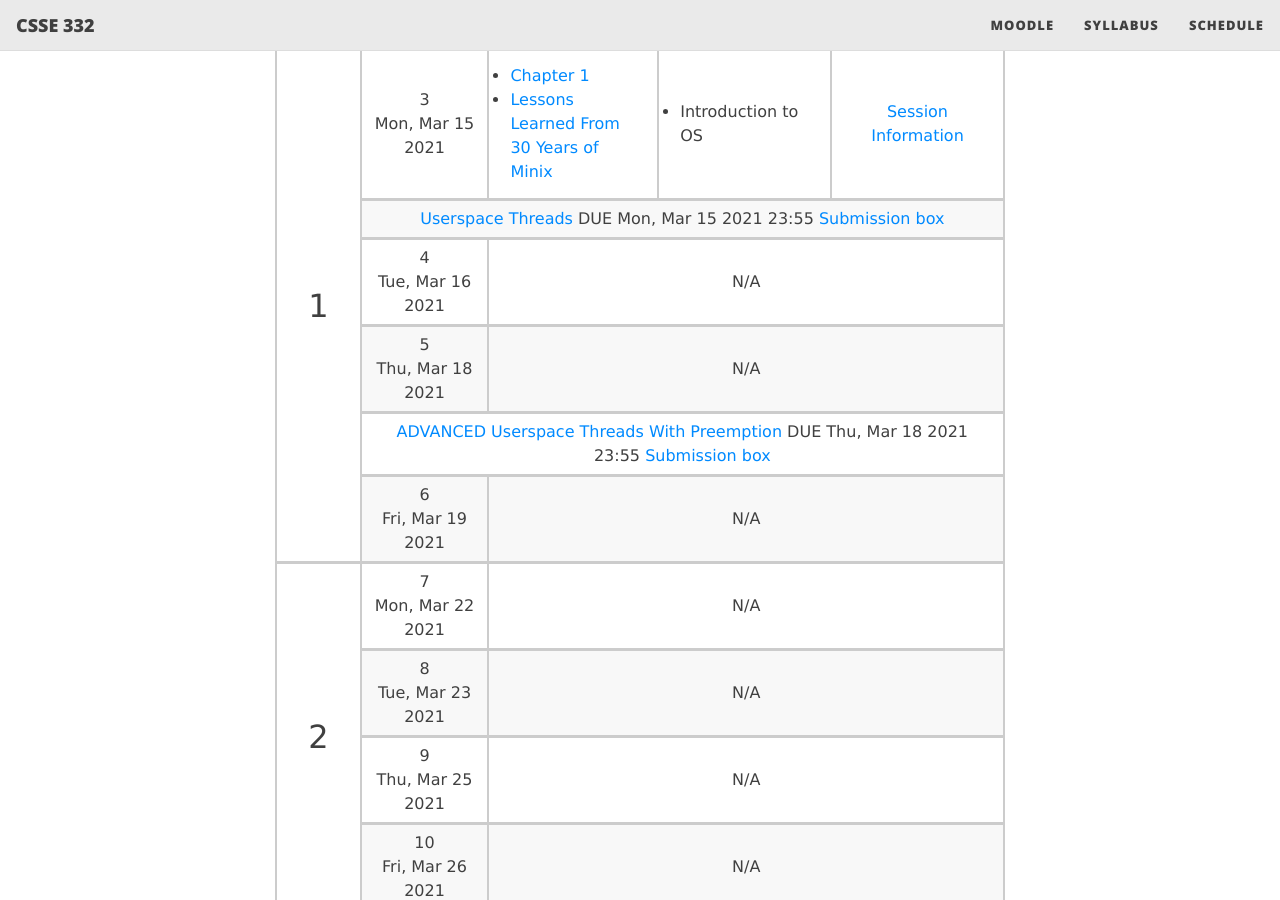
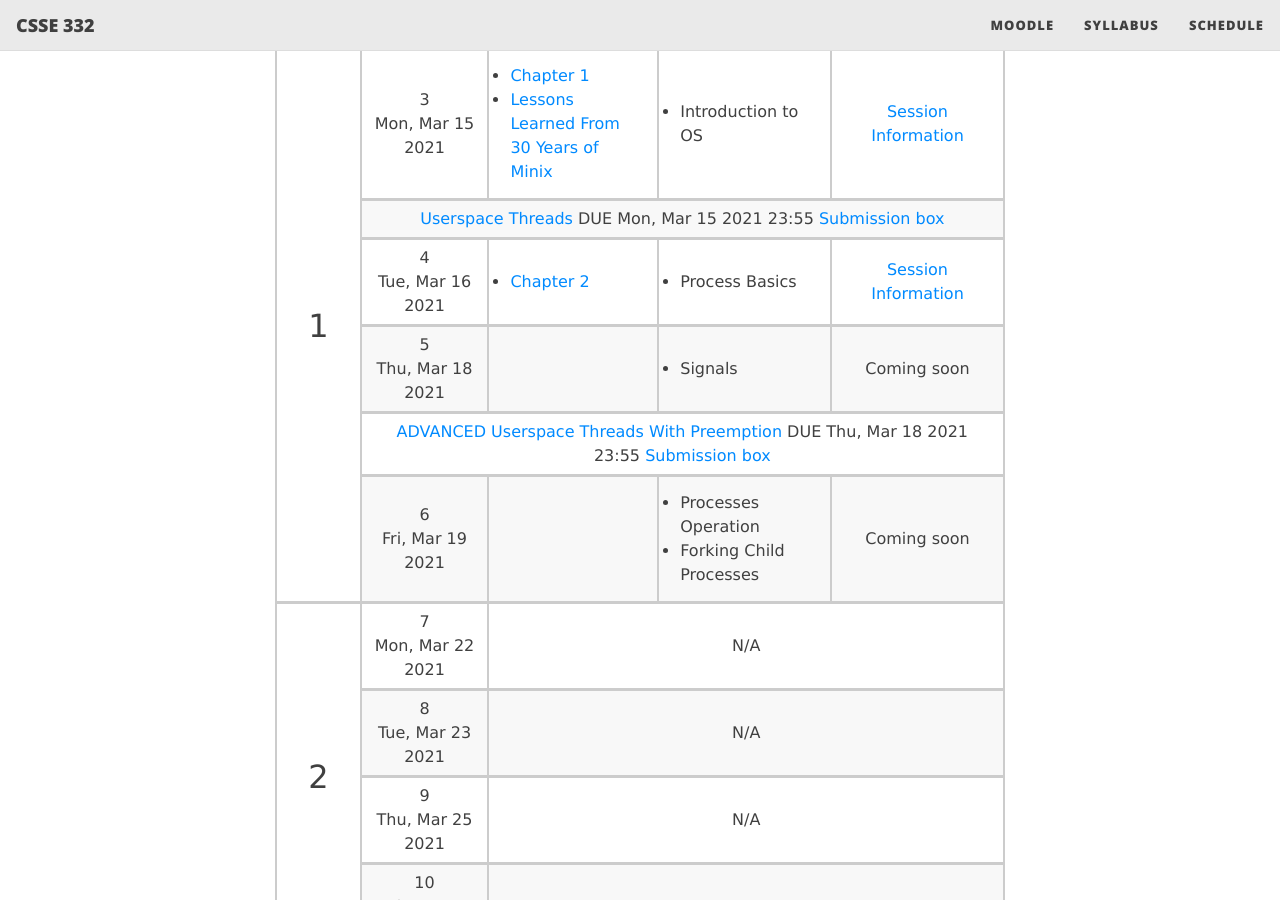
Before and after one commit to RHIT-CSSE/csse332, a Jekyll site: the page built from schedule.md, in a window 1280 px wide and 900 px high, scrolled down 653 px. Built offline with Jekyll 4.4.1, drawn with Linux system fonts in a browser that asks for light colours; nearby versions of some CDN libraries.

Commit message:
added session 3 info

```diff
--- a/schedule.md
+++ b/schedule.md
@@ -78,19 +78,47 @@ title: Class Schedule
 <tr>
 <td markdown="span">
 4 <br/> Tue, Mar 16 2021</td>
-<td markdown="span" colspan="3">N/A</td>
+<td markdown="span" style="text-align:left">
+{::nomarkdown}<ul style="margin:0;padding:.5rem">
+<li> <a href="https://pages.cs.wisc.edu/~remzi/OSTEP/cpu-intro.pdf"> Chapter 2 </a> </li>
+</ul>{:/}
+</td>
+<td markdown="span" style="text-align:left">
+{::nomarkdown}<ul style="margin:0;padding:.5rem">
+<li> Process Basics </li>
+</ul>{:/}
+</td>
+<td markdown="span">
+<a href="{{ site.baseurl }}/sessions/03_session3/"> Session Information </a></td>
 </tr>
 <tr>
 <td markdown="span">
 5 <br/> Thu, Mar 18 2021</td>
-<td markdown="span" colspan="3">N/A</td>
+<td markdown="span">
+</td>
+<td markdown="span" style="text-align:left">
+{::nomarkdown}<ul style="margin:0;padding:.5rem">
+<li> Signals </li>
+</ul>{:/}
+</td>
+<td markdown="span">
+Coming soon</td>
 </tr>
 <tr>
 <td markdown="span" colspan="4"> [ADVANCED Userspace Threads With Preemption]({{ site.baseurl }}/docs/02_userspace_thread_2) DUE Thu, Mar 18 2021 23:55 [Submission box](https://moodle.rose-hulman.edu/mod/assign/view.php?id=2708046) </td></tr>
 <tr>
 <td markdown="span">
 6 <br/> Fri, Mar 19 2021</td>
-<td markdown="span" colspan="3">N/A</td>
+<td markdown="span">
+</td>
+<td markdown="span" style="text-align:left">
+{::nomarkdown}<ul style="margin:0;padding:.5rem">
+<li> Processes Operation </li>
+<li> Forking Child Processes </li>
+</ul>{:/}
+</td>
+<td markdown="span">
+Coming soon</td>
 </tr>
 <tr>
 <td rowspan="4" markdown="span" style="font-size:xx-large;"><a name="w2">2</a></td>
```
Also changed, not shown: _data/schedule.yml (+23 -27 lines), sessions/03_session3.md (added, +76 -0 lines).
